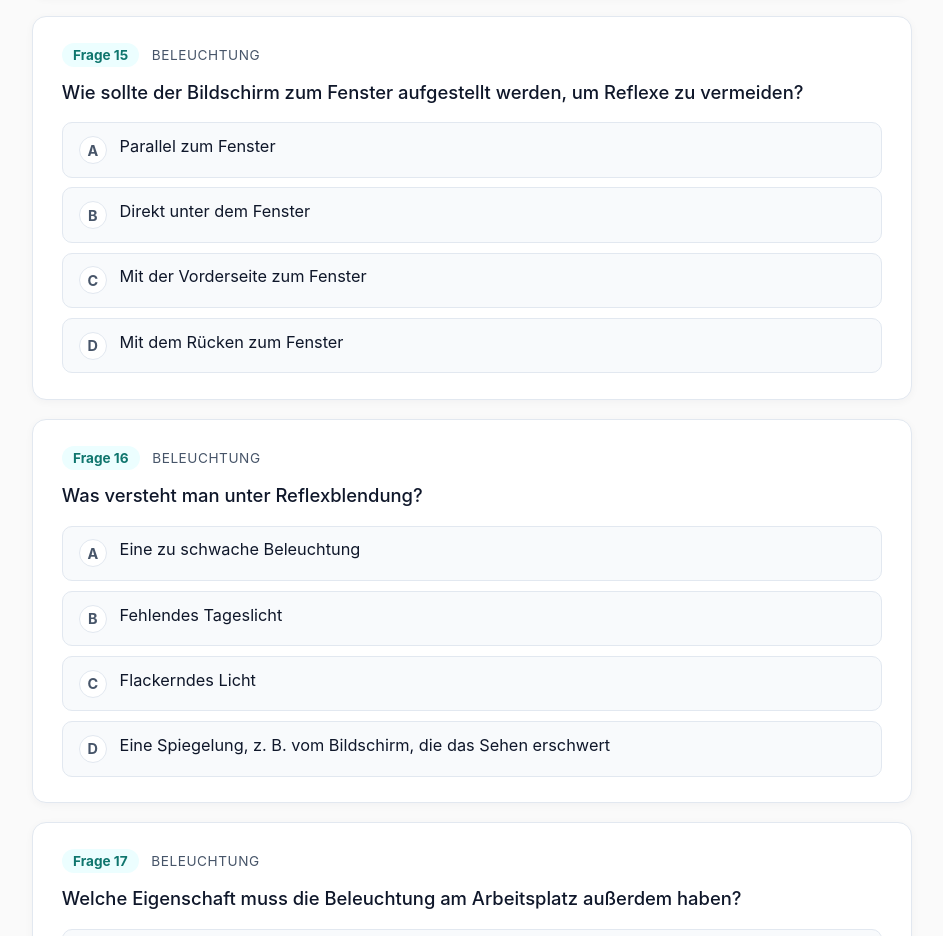
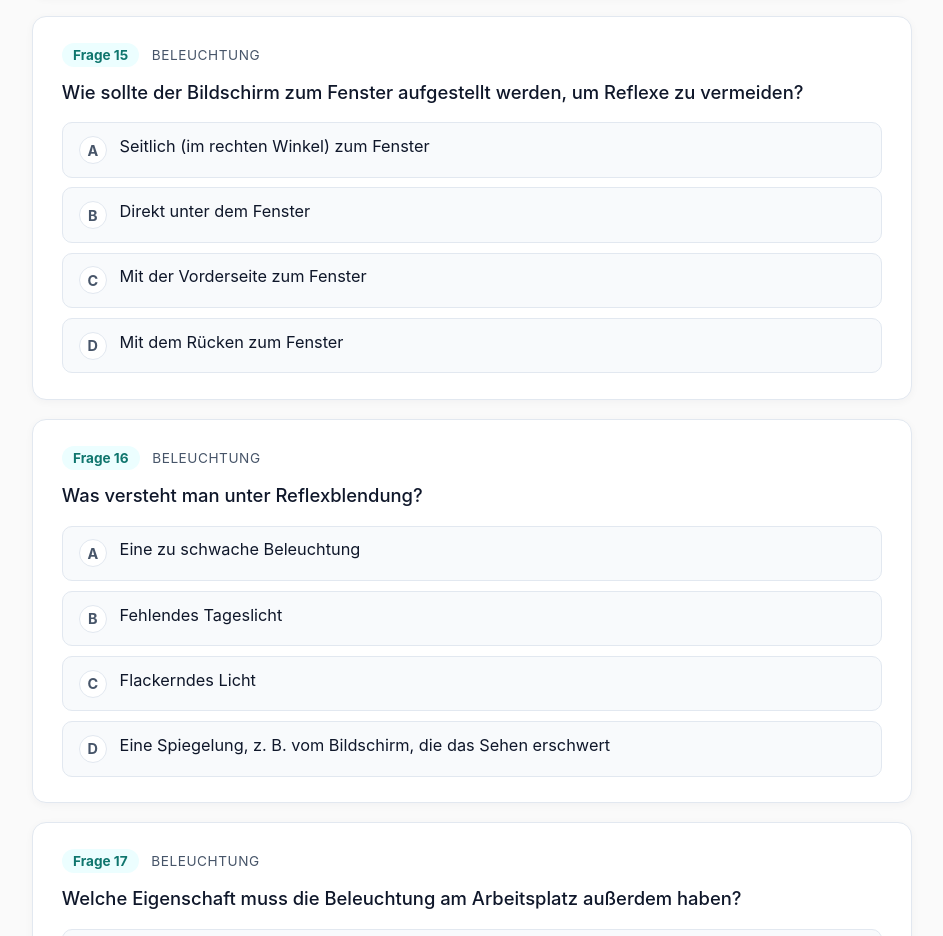
Before and after one commit to cansi798/bfw_Lernplattform, a plain HTML site: page Kurs 29.06.2026 bis 17.07.2026/Tag-3_01.07._Arbeitsumgebung-und-Umweltfaktoren/Quiz_Arbeitsumgebung-und-Umweltfaktoren.html in a window 1280 px wide. Shown: the part 6102-7038 px from the top of the page, without its empty margins (168-1111 px from the left). Drawn offline with Linux system fonts and the light colour scheme.

Commit message:
Tag 3 Quiz: Frage 15 präzisiert (Bildschirm seitlich/rechter Winkel zum Fenster)
Co-Authored-By: Claude Opus 4.8 (1M context) <noreply@anthropic.com>

```diff
--- a/Kurs 29.06.2026 bis 17.07.2026/Tag-3_01.07._Arbeitsumgebung-und-Umweltfaktoren/Quiz_Arbeitsumgebung-und-Umweltfaktoren.html
+++ b/Kurs 29.06.2026 bis 17.07.2026/Tag-3_01.07._Arbeitsumgebung-und-Umweltfaktoren/Quiz_Arbeitsumgebung-und-Umweltfaktoren.html
@@ -253,8 +253,8 @@ const QUESTIONS = [
     options: ["Warmrotes Licht", "Eine neutral weiße oder tageslichtweiße Lichtfarbe", "Buntes, wechselndes Licht", "Möglichst gedämpftes, gelbes Licht"],
     a: 1, e: "Für Bildschirmarbeit wird eine neutral weiße oder tageslichtweiße Lichtfarbe empfohlen." },
   { topic: "Beleuchtung", q: "Wie sollte der Bildschirm zum Fenster aufgestellt werden, um Reflexe zu vermeiden?",
-    options: ["Mit der Vorderseite zum Fenster", "Mit dem Rücken zum Fenster", "Parallel zum Fenster", "Direkt unter dem Fenster"],
-    a: 2, e: "Hilfreich gegen Reflexblendung ist es, den Bildschirm parallel zum Fenster aufzustellen." },
+    options: ["Mit der Vorderseite zum Fenster", "Mit dem Rücken zum Fenster", "Seitlich (im rechten Winkel) zum Fenster", "Direkt unter dem Fenster"],
+    a: 2, e: "Der Bildschirm steht seitlich, also im rechten Winkel zum Fenster – die Blickrichtung verläuft parallel zur Fensterfront. So werden Direkt- und Reflexblendung vermieden." },
   { topic: "Beleuchtung", q: "Was versteht man unter Reflexblendung?",
     options: ["Eine zu schwache Beleuchtung", "Flackerndes Licht", "Fehlendes Tageslicht", "Eine Spiegelung, z. B. vom Bildschirm, die das Sehen erschwert"],
     a: 3, e: "Reflexblendungen (z. B. Spiegelungen vom Bildschirm) erschweren das Sehen und lassen die Augen schneller ermüden." },
```
